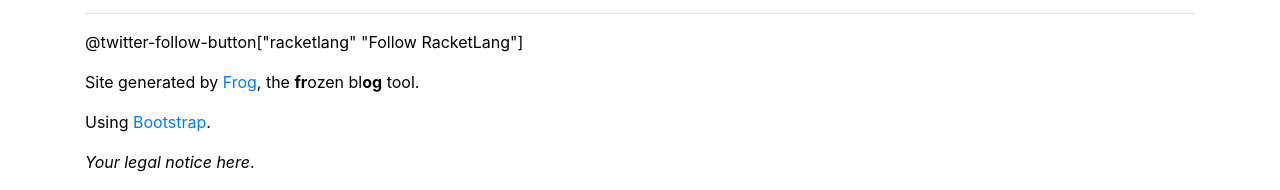
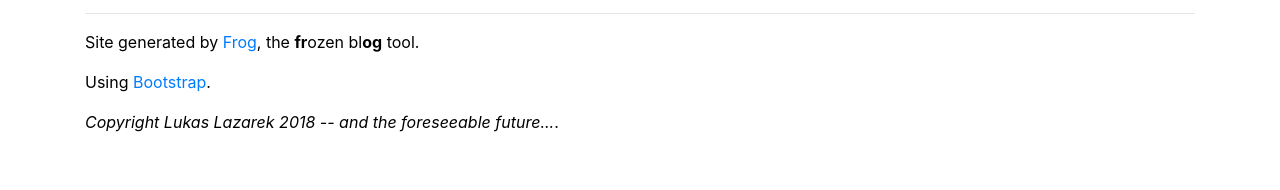
Before and after one commit to LLazarek/llazarek.github.io, a plain HTML site: page _src/page-template.html in a window 1280 px wide. Shown: the part 683-873 px from the top of the page. After the commit the page ends 833 px from the top, so only its background shows below. Drawn offline with Linux system fonts and the light colour scheme; files that its build step writes are made by us from their sources; files whose address does not match are found by name.

Commit message:
Remove twitter, add copyright

```diff
--- a/_src/page-template.html
+++ b/_src/page-template.html
@@ -114,12 +114,11 @@
       </div>
       <footer>
         <hr />
-        <p>@twitter-follow-button["racketlang" "Follow RacketLang"]</p>
         <p>Site generated
         by <a href="https://github.com/greghendershott/frog">Frog</a>,
         the <strong>fr</strong>ozen bl<strong>og</strong> tool.</p>
         <p>Using <a href="http://twitter.github.com/bootstrap/index.html">Bootstrap</a>.</p>
-        <p><em>Your legal notice here</em>.</p>
+        <p><em>Copyright Lukas Lazarek 2018 -- and the foreseeable future...</em>.</p>
       </footer>
     </div>
     <!-- </body> JS -->
```
